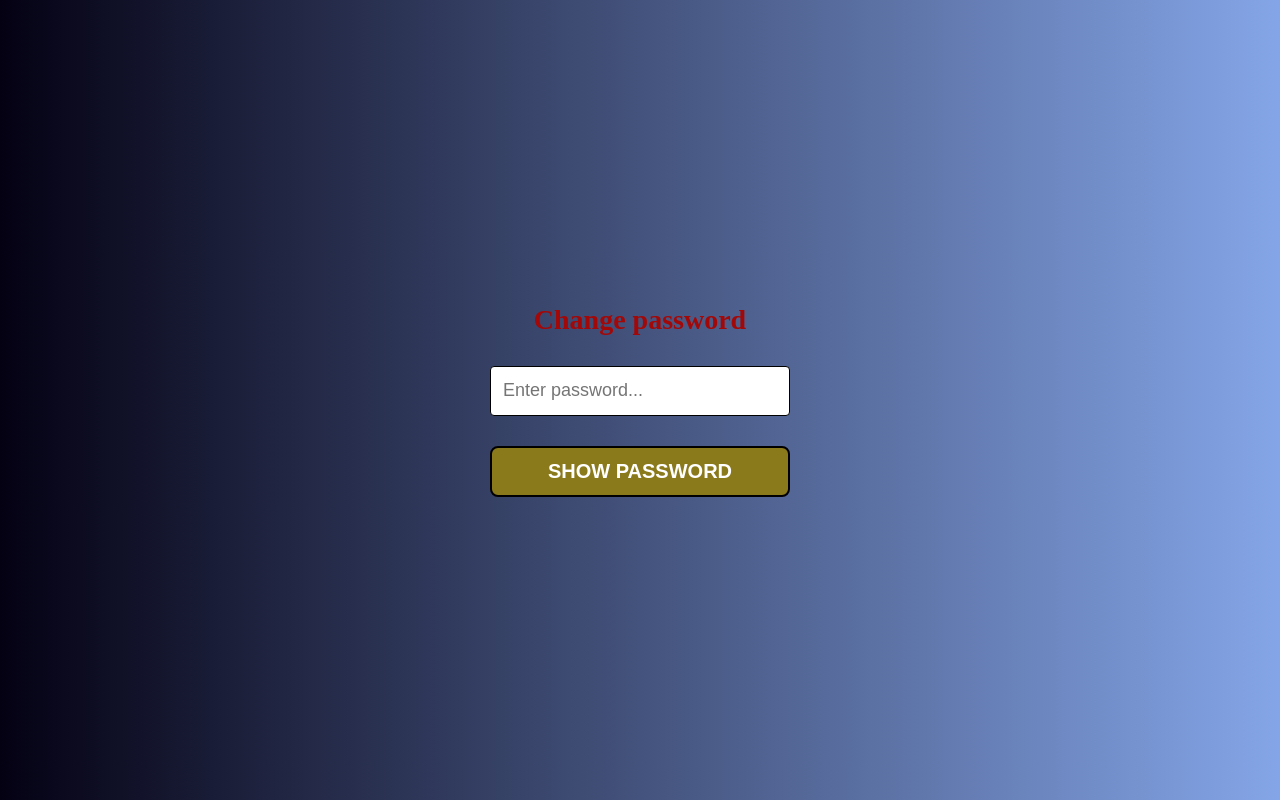
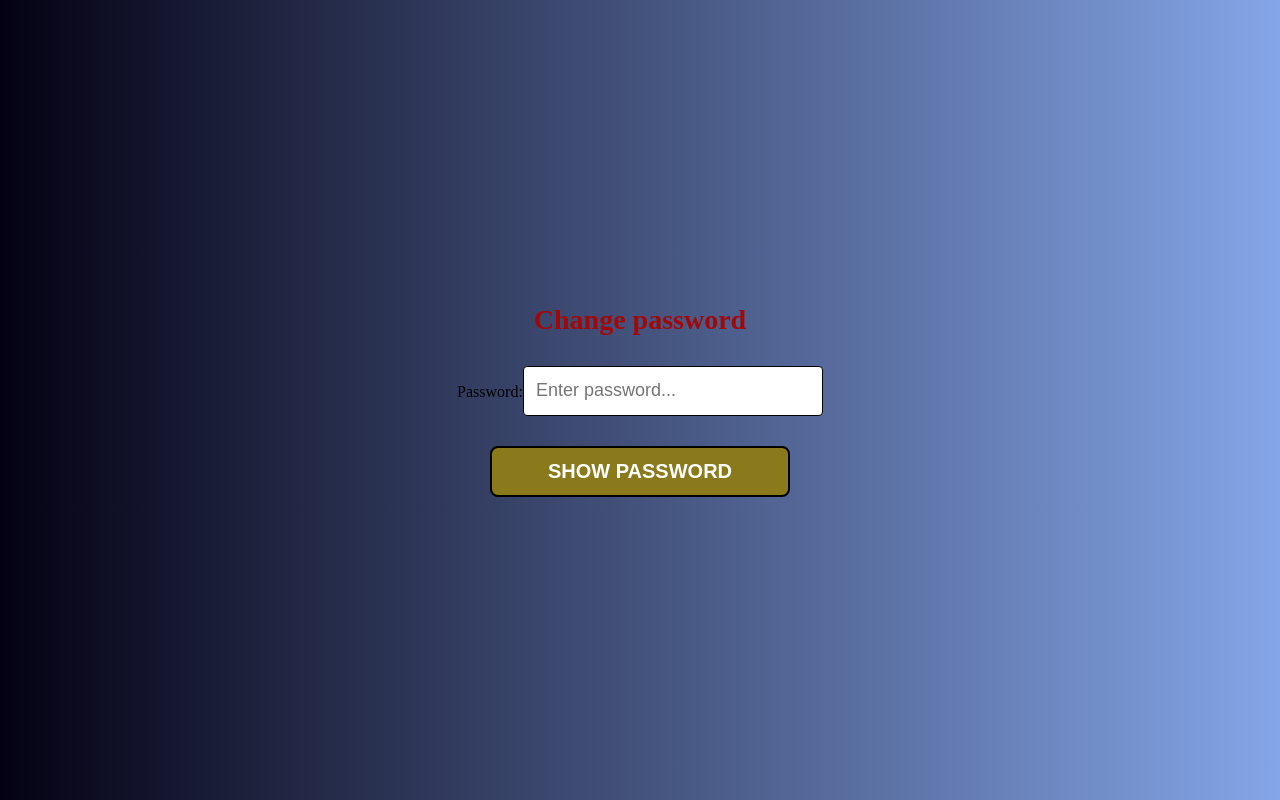
Before and after one commit to AnnMoiseieva/55-react-ts, a React (Vite) app: page / in a window 1280 px wide. Built offline with nearby package versions, Linux system fonts and the light colour scheme.

Commit message:
update homework 8 dd 27.03.25

```diff
--- a/src/homeworks/Homework08/Homework08.tsx
+++ b/src/homeworks/Homework08/Homework08.tsx
@@ -19,7 +19,7 @@ function Homework08() {
       <h2>Change password</h2>
       <Input
         name="password"
-        //   label="Password:"
+        label="Password:"
         placeholder="Enter password..."
         type="password"
         onChange={onChangePassword}
```
